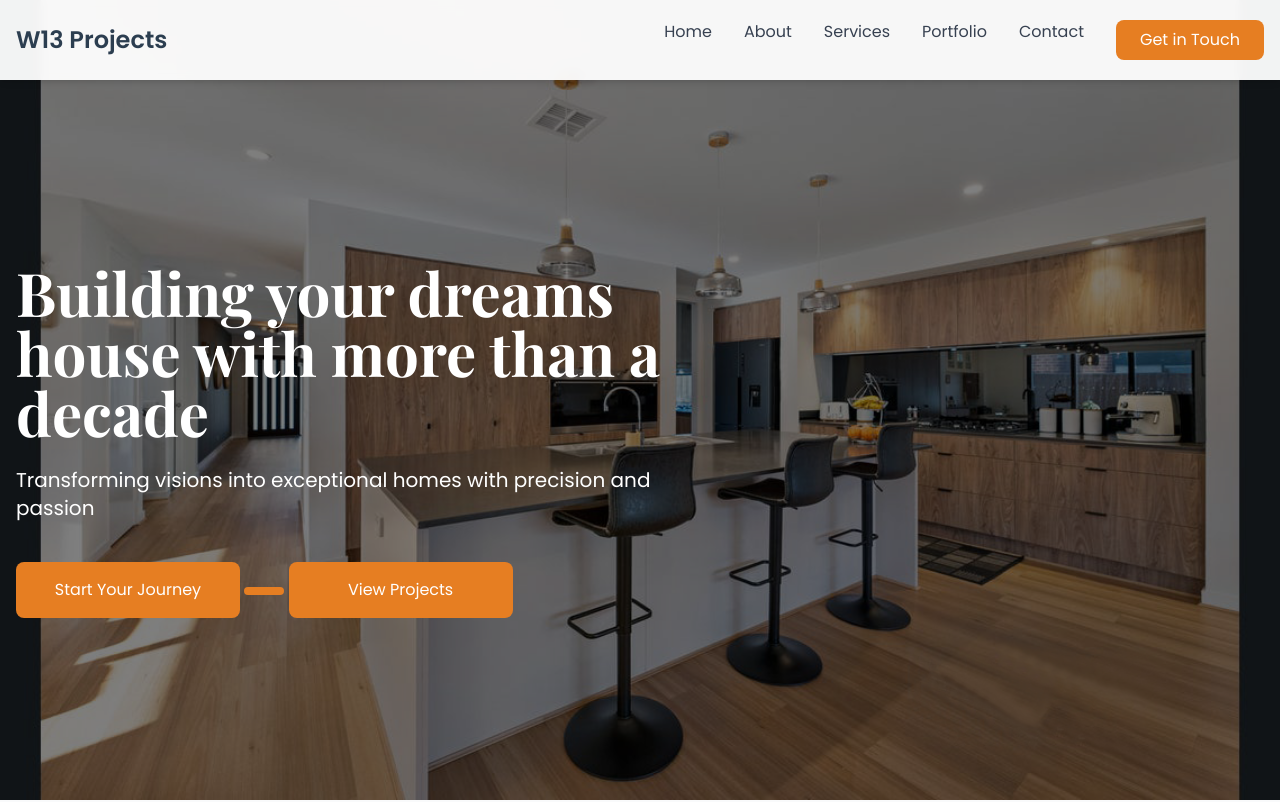
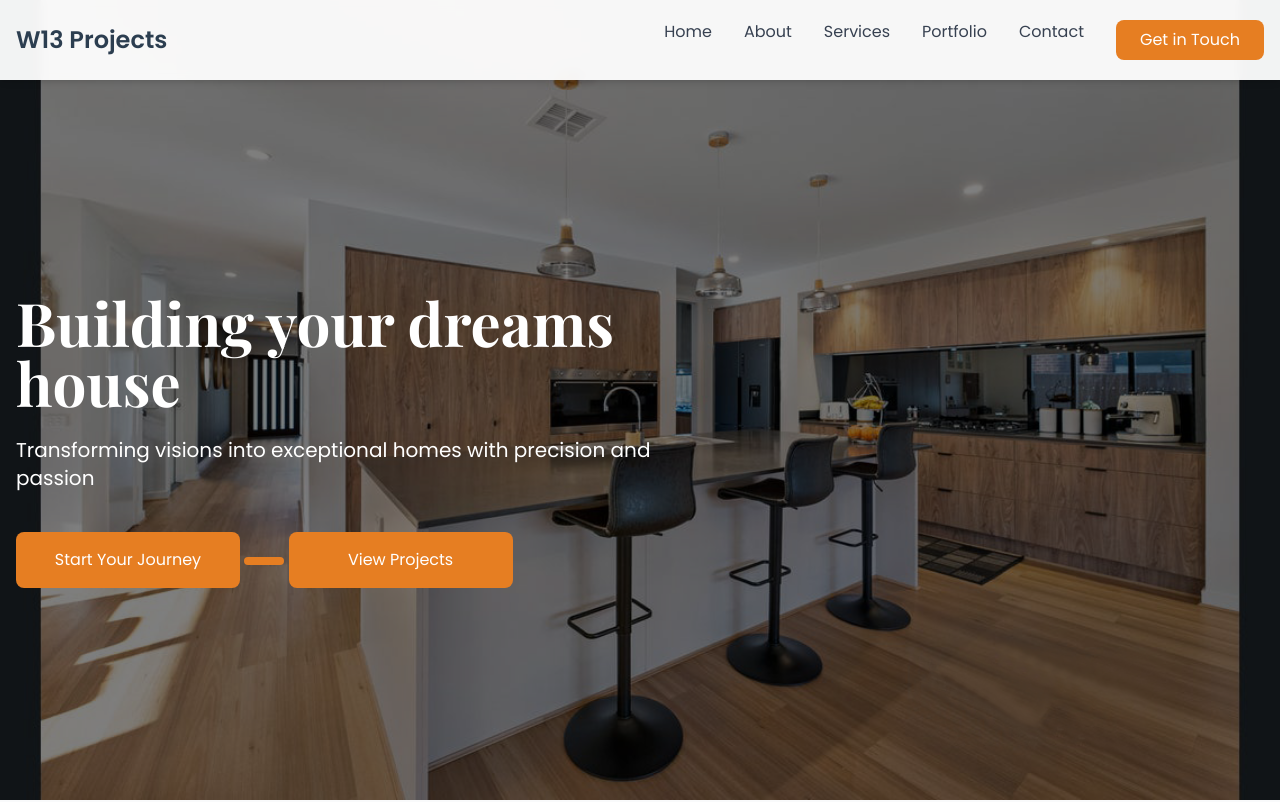
Before and after one commit to w13website/w13website.github.io, a website: page index.html in a window 1280 px wide. Shown: the top 802 px of the page. Drawn offline with nearby package versions, Linux system fonts and the light colour scheme; some packages are replaced by stand-ins of ours; a script that the page names is missing.

Commit message:
Building house line fixed

```diff
--- a/index.html
+++ b/index.html
@@ -79,7 +79,7 @@
             <div class="relative container mx-auto px-4 h-full flex items-center">
                 <div class="text-white max-w-2xl mt-20" data-aos="fade-up">
                     <h1 class="font-playfair text-5xl md:text-6xl font-bold mb-6">
-                        Building your dreams house with more than a decade
+                        Building your dreams house
                     </h1>
                     <p class="text-xl mb-8">
                         Transforming visions into exceptional homes with precision and passion
```
